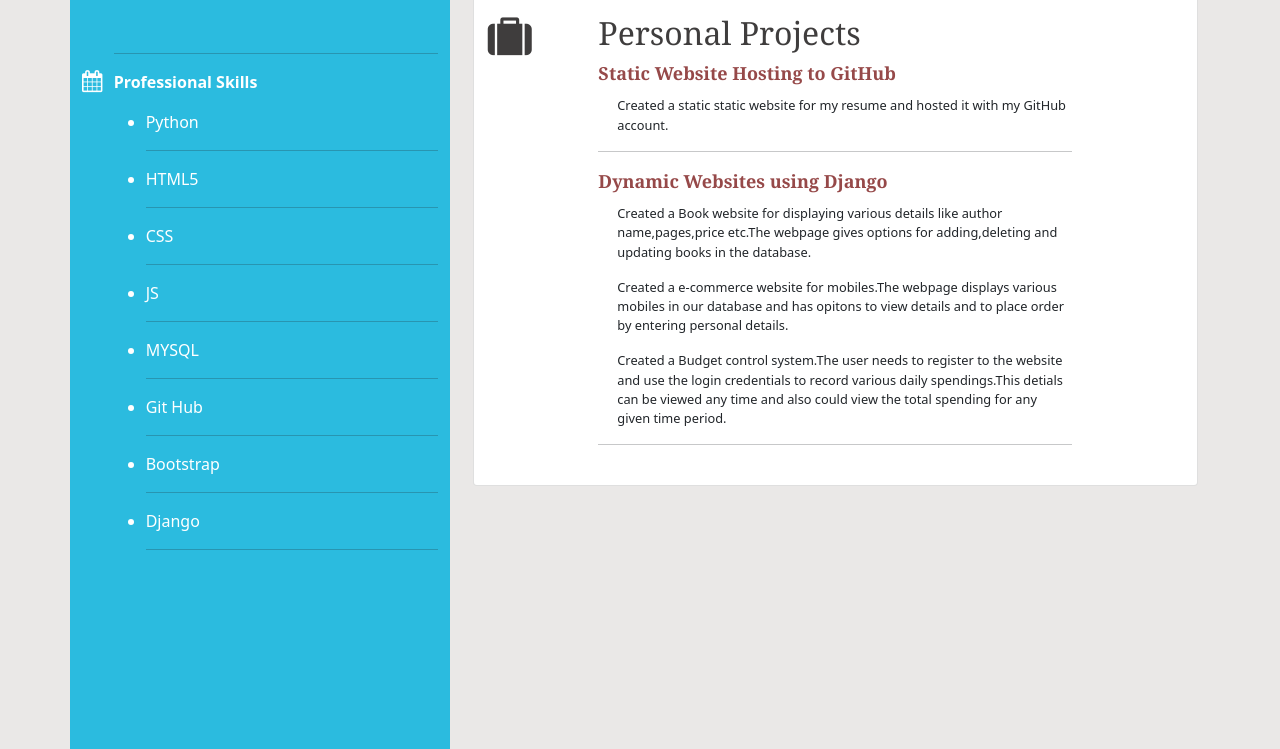
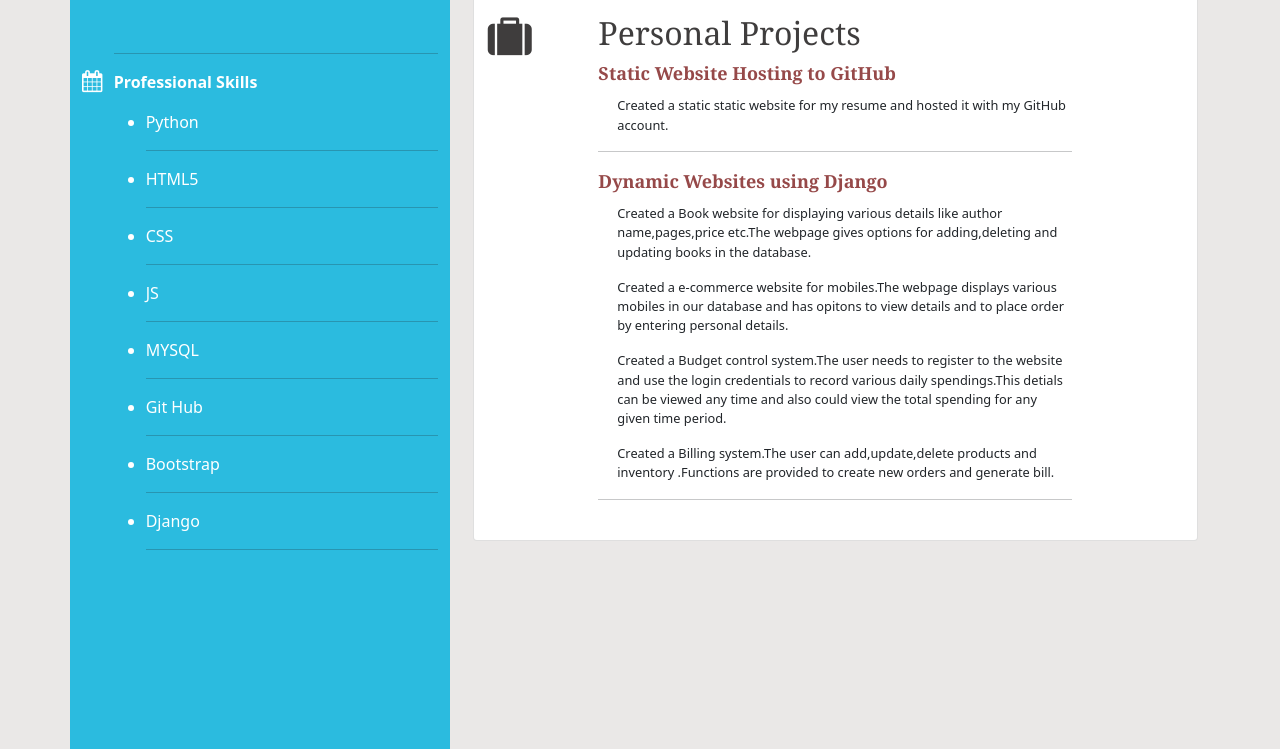
Before and after one commit to unnievarghese/resume, a plain HTML site: page index.html in a window 1280 px wide. Shown: the part 1159-1908 px from the top of the page. Drawn offline with nearby package versions, Linux system fonts and the light colour scheme.

Commit message:
18-03-2021

```diff
--- a/index.html
+++ b/index.html
@@ -93,7 +93,8 @@
                             <p class=desc>Created a e-commerce website for mobiles.The webpage displays various mobiles in our database and has opitons to view details and to place order by entering personal details.
                             </p>
                             <p class=desc>Created a Budget control system.The user needs to register to the website and use the login credentials to record various daily spendings.This detials can be viewed any time and also could view the total spending for any given time period.
-                            </p><hr>
+                            </p>
+                            <p class=desc>Created a Billing system.The user can add,update,delete products and inventory .Functions are provided to create new orders and generate bill.</p><hr>
                             <br>
                         </div></div>
                 </div>
```
